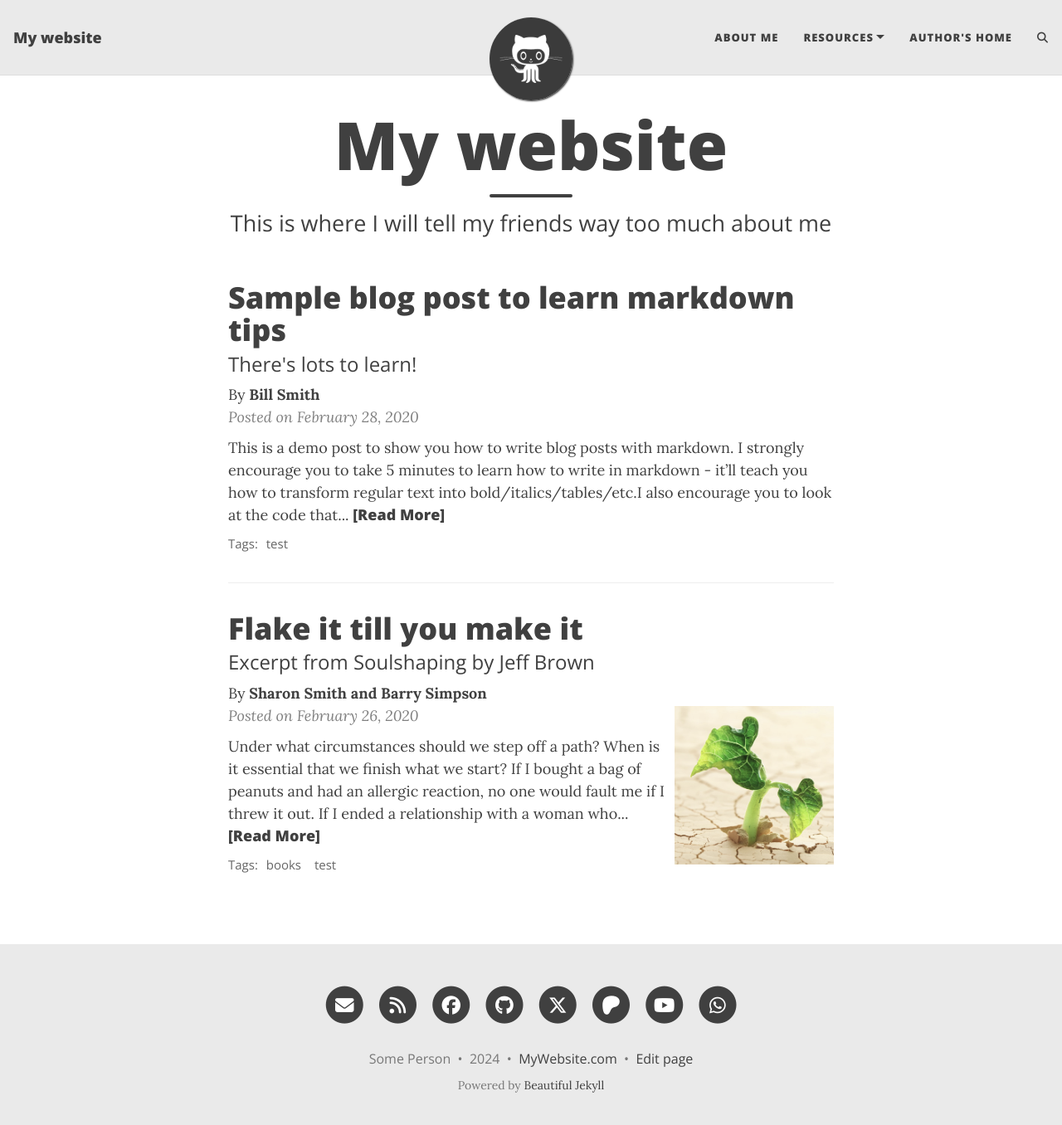
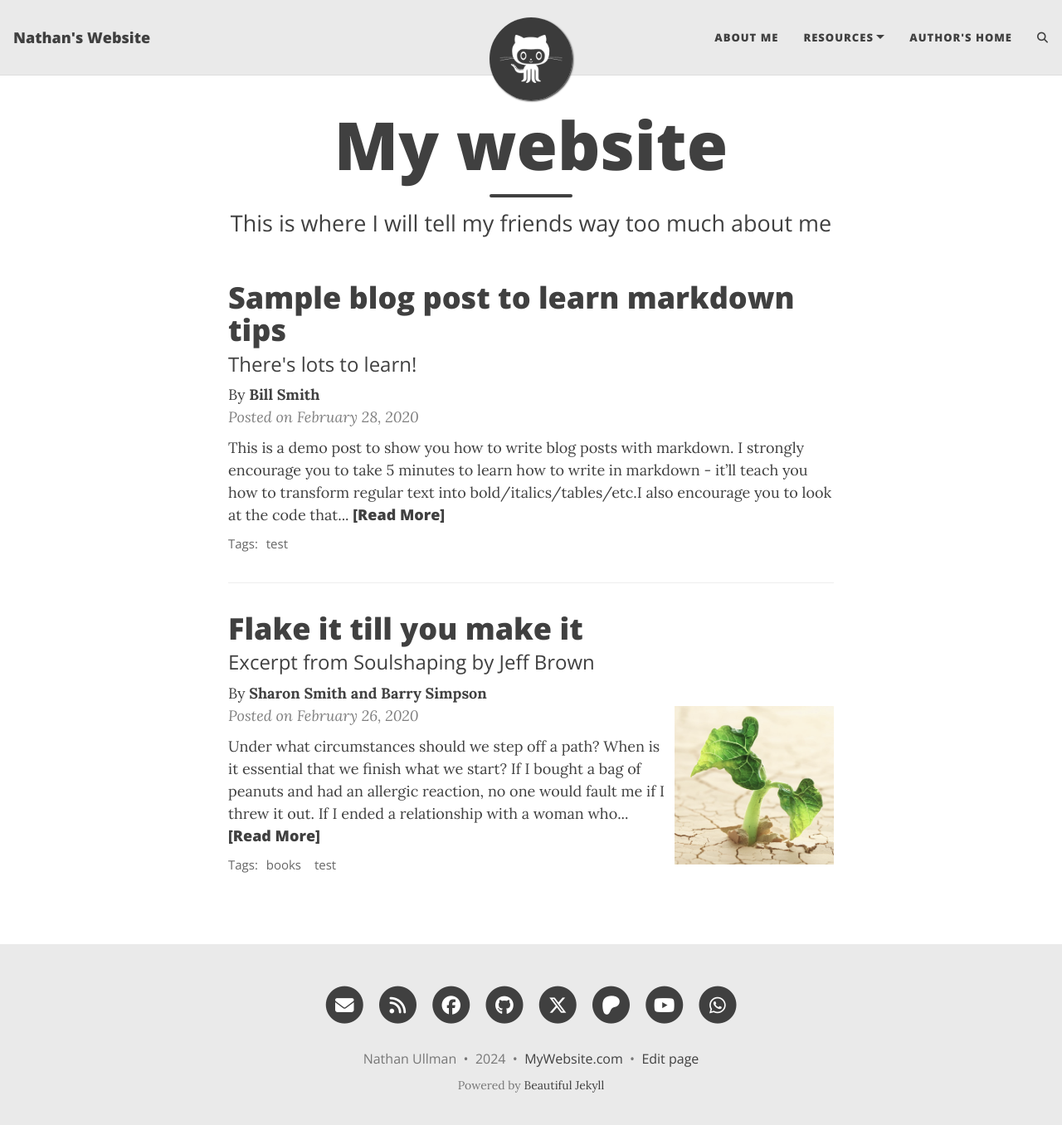
Before and after one commit to NathanUllman/nathanullman.github.io, a Jekyll site: the page built from index.html, in a window 1280 px wide and 1369 px high. Shown: the top 1356 px of the window at 83% size. Built offline with Jekyll 4.4.1, drawn with Linux system fonts in a browser that asks for light colours; the list of posts is cut into pages by our own code; comment, search, counter and statistics services are not loaded.

Commit message:
Update _config.yml title and author

```diff
--- a/_config.yml
+++ b/_config.yml
@@ -10,10 +10,10 @@
 ############################
 
 # Name of website
-title: My website
+title: Nathan's Website
 
 # Your name to show in the footer
-author: Some Person
+author: Nathan Ullman
 
 ###############################################
 # --- List of links in the navigation bar --- #
@@ -41,7 +41,6 @@ round-avatar: true
 # then specify the following parameter
 #title-img: /path/to/image
 
-
 #####################################
 # --- Footer social media links --- #
 #####################################
@@ -51,7 +50,7 @@ round-avatar: true
 # Uncomment the links you want to show and add your information to each one.
 social-network-links:
   email: "someone@example.com"
-  rss: true  # remove this line if you don't want to show an RSS link at the bottom
+  rss: true # remove this line if you don't want to show an RSS link at the bottom
   facebook: deanattali
   github: daattali
   twitter: daattali
@@ -269,16 +268,14 @@ kramdown:
 
 # Default YAML values (more information on Jekyll's site)
 defaults:
-  -
-    scope:
+  - scope:
       path: ""
       type: "posts"
     values:
       layout: "post"
-      comments: true  # add comments to all blog posts
+      comments: true # add comments to all blog posts
       social-share: true # add social media sharing buttons to all blog posts
-  -
-    scope:
+  - scope:
       path: "" # any file that's not a post will be a "page" layout by default
     values:
       layout: "page"
@@ -297,6 +294,5 @@ exclude:
 plugins:
   - jekyll-paginate
   - jekyll-sitemap
-
 # Beautiful Jekyll / Dean Attali
 # 2fc73a3a967e97599c9763d05e564189
```
